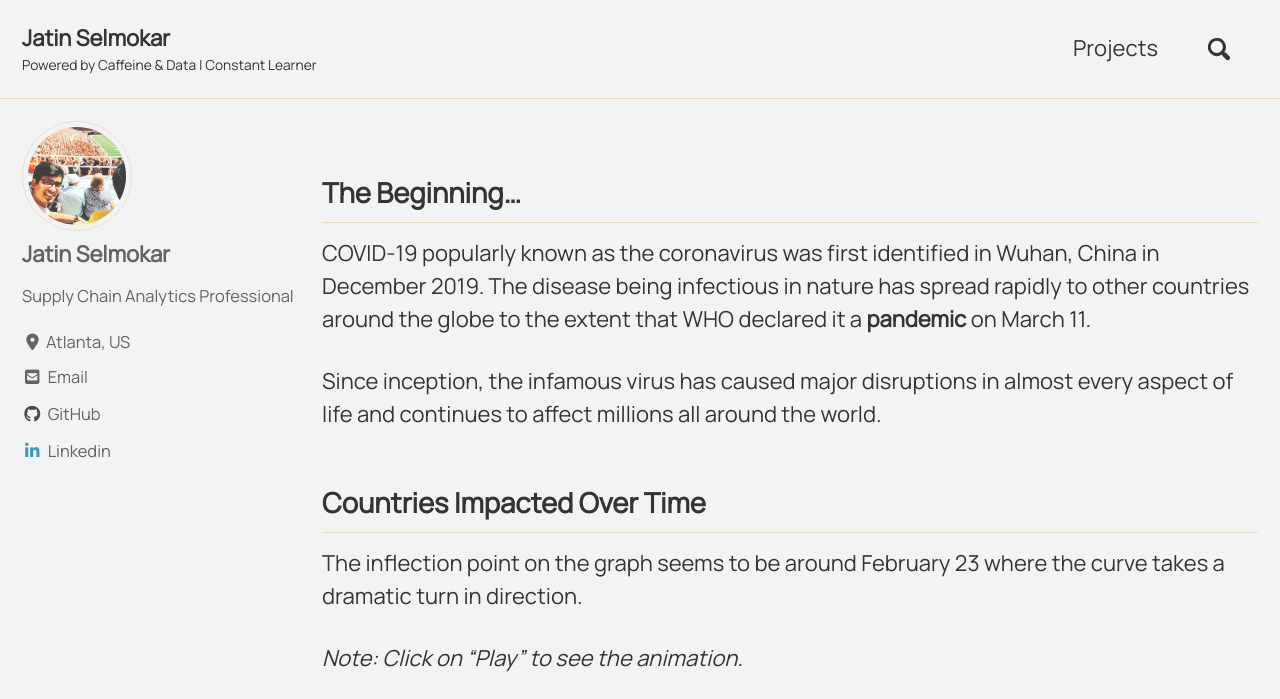
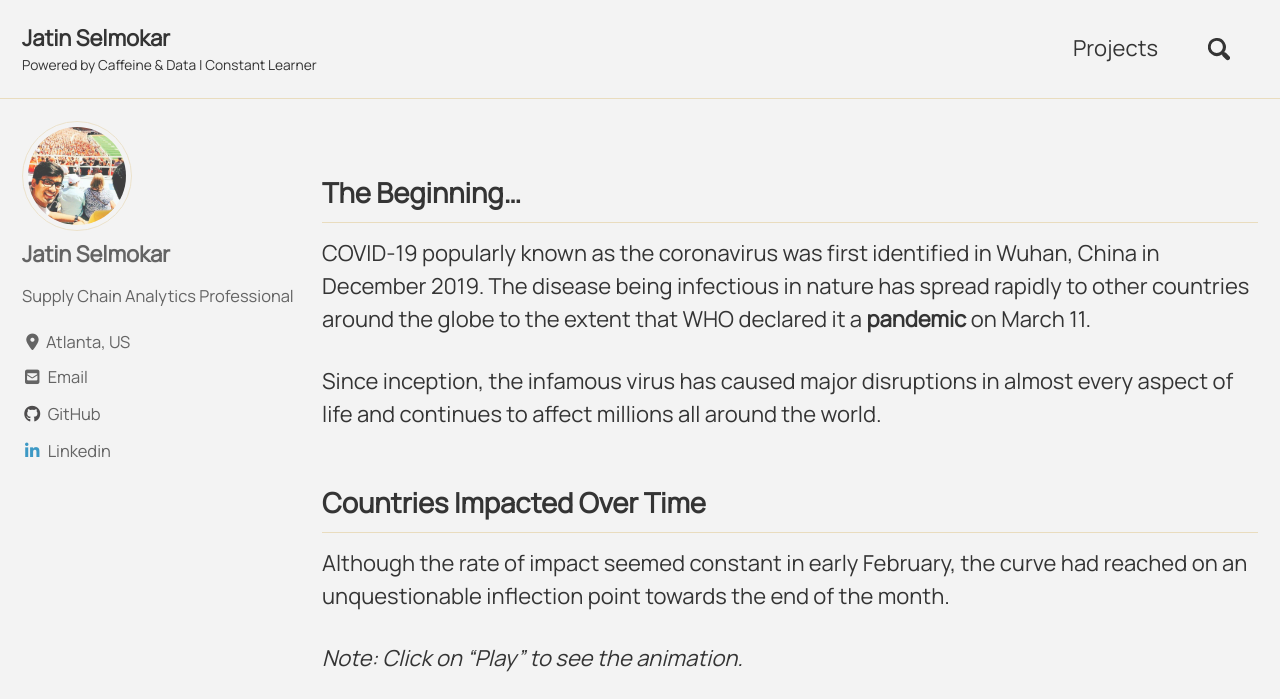
Before and after one commit to jatinselmokar/jatinselmokar.github.io, a Jekyll site: the page built from _portfolio/covid-eda.md, in a window 1280 px wide and 900 px high, cut to the strip 0-699 px from the top of the window. Built offline with Jekyll 4.4.1, drawn with Linux system fonts in a browser that asks for light colours; cached includes are drawn as plain includes; nearby versions of some CDN libraries.

Commit message:
Update covid-eda.md

```diff
--- a/_portfolio/covid-eda.md
+++ b/_portfolio/covid-eda.md
@@ -17,7 +17,7 @@ COVID-19 popularly known as the coronavirus was first identified in Wuhan, China
 Since inception, the infamous virus has caused major disruptions in almost every aspect of life and continues to affect millions all around the world.
 
 ## Countries Impacted Over Time
-The inflection point on the graph seems to be around February 23 where the curve takes a dramatic turn in direction.
+Although the rate of impact seemed constant in early February, the curve had reached on an unquestionable inflection point towards the end of the month.
 
 *Note: Click on "Play" to see the animation.*
 <iframe width="800" height="450" frameborder="0" scrolling="no" src="//plotly.com/~jatins/1.embed"></iframe>
```
